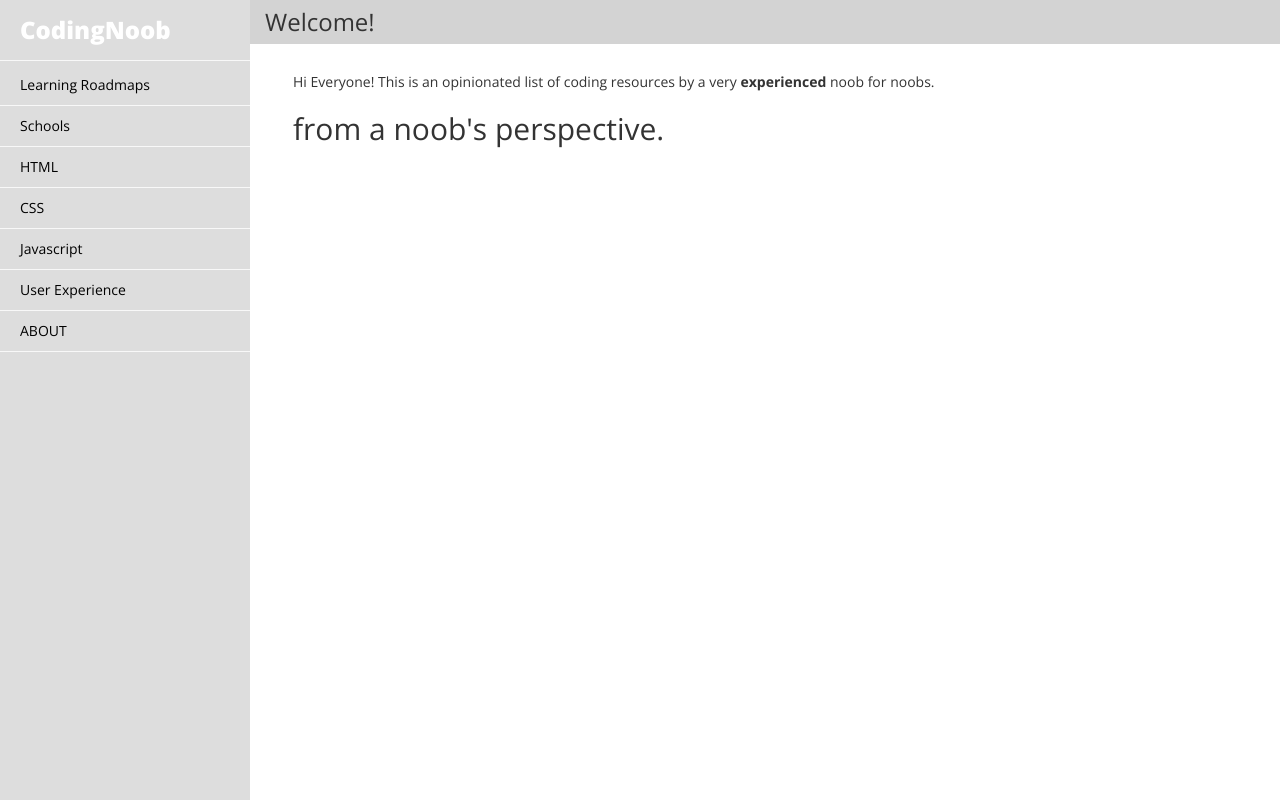
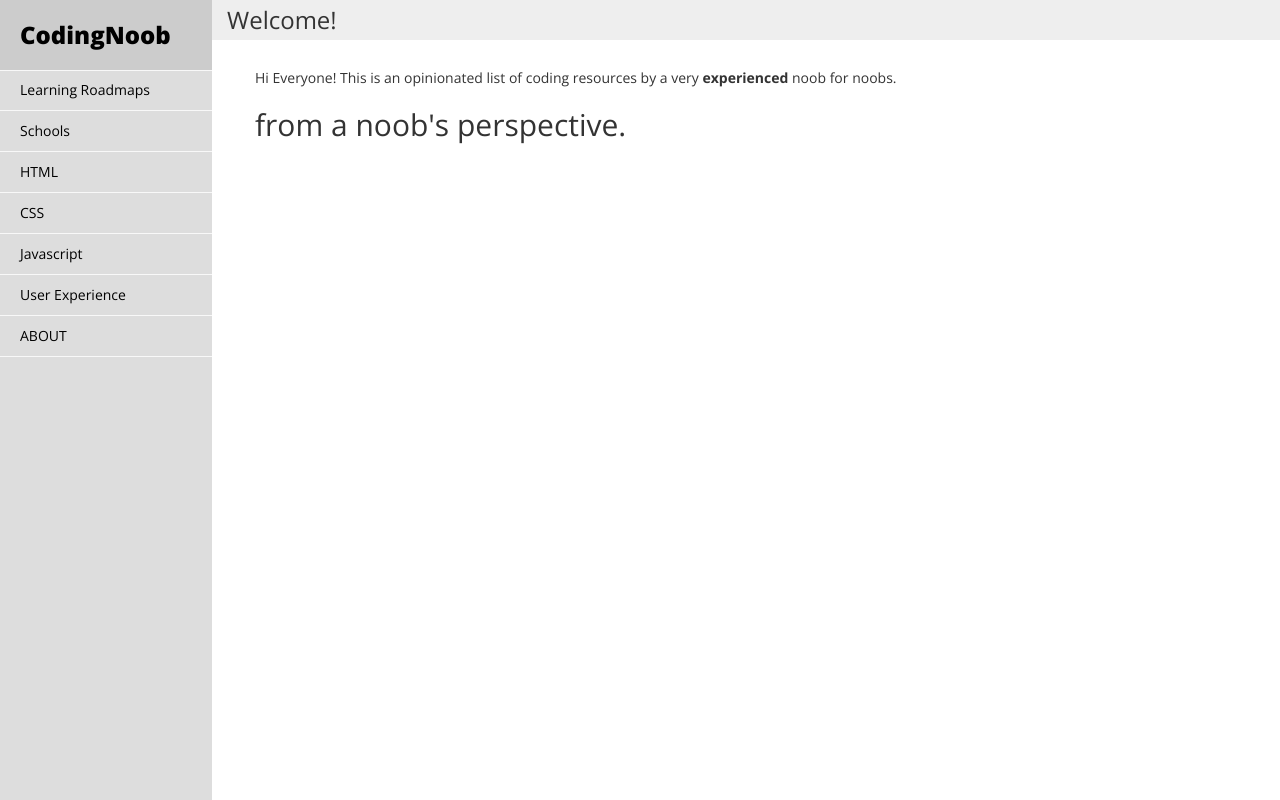
Before and after one commit to mattphoto/codingNoob, a website: page public/main.html in a window 1280 px wide. Drawn offline with nearby package versions, Linux system fonts and the light colour scheme; some packages are replaced by stand-ins of ours.

Commit message:
refine sidenav styles

```diff
--- a/public/css/style.css
+++ b/public/css/style.css
@@ -11,7 +11,11 @@
   font-family:  'open sans', arial, sans-serif;
 }
 
-/*********************************************/
+/*!
+ * Start Bootstrap - Simple Sidebar HTML Template (http://startbootstrap.com)
+ * Code licensed under the Apache License v2.0.
+ * For details, see http://www.apache.org/licenses/LICENSE-2.0.
+ */
 
 /* Toggle Styles */
 
@@ -24,16 +28,16 @@
 }
 
 #wrapper.toggled {
-    padding-left: 250px;
+    padding-left: 212px;
 }
 
 #sidebar-wrapper {
     z-index: 1000;
     position: fixed;
-    left: 250px;
+    left: 212px;
     width: 0;
     height: 100%;
-    margin-left: -250px;
+    margin-left: -212px;
     overflow-y: auto;
     background: #ddd;
     -webkit-transition: all 0.5s ease;
@@ -43,7 +47,7 @@
 }
 
 #wrapper.toggled #sidebar-wrapper {
-    width: 250px;
+    width: 212px;
 }
 
 #page-content-wrapper {
@@ -54,7 +58,7 @@
 
 #wrapper.toggled #page-content-wrapper {
     position: absolute;
-    margin-right: -250px;
+    margin-right: -212px;
 }
 
 /* Sidebar Styles */
@@ -62,7 +66,7 @@
 .sidebar-nav {
     position: absolute;
     top: 0;
-    width: 250px;
+    width: 212px;
     margin: 0;
     padding: 0;
     list-style: none;
@@ -104,17 +108,18 @@
 }
 
 .sidebar-nav > .sidebar-brand {
-    height: 65px;
+    height: 70px;
     font-size: 18px;
-    line-height: 60px;
+    line-height: 70px;
+    background-color: #CCC;
 }
 
 .sidebar-nav > .sidebar-brand a {
-    color: #999999;
+    color: #777;
 }
 
 .sidebar-nav > .sidebar-brand a:hover {
-    color: #fff;
+    color: #000;
     background: none;
 }
 
@@ -132,7 +137,7 @@
 
 @media(min-width:768px) {
     #wrapper {
-        padding-left: 250px;
+        padding-left: 212px;
     }
 
     #wrapper.toggled {
@@ -140,7 +145,7 @@
     }
 
     #sidebar-wrapper {
-        width: 250px;
+        width: 212px;
     }
 
     #wrapper.toggled #sidebar-wrapper {
@@ -213,7 +218,7 @@
 }
 
 .media-rating.media-rating_gray {
-  background-color: lightgray;
+  background-color: #ddd;
 }
 
 .media-cost {
@@ -279,20 +284,20 @@
 }
 
 .sidebar-nav > .sidebar-brand a {
-  font-weight: bolder;
+  font-weight: 900;
   font-size: 24px;
   color: 111;
 }
 
 .topic-head {
-  height: 44px;
-  background-color: lightgray;
+  height: 40px;
+  background-color: #eee;
 }
 
 .topic-head-text {
   font-size: 24px;
   font-weight: 300;
-  line-height: 44px;
+  line-height: 40px;
 }
 
 a.topic-head-text {
```
Also changed, not shown: public/partials/nav.html (+1 -3 lines).
